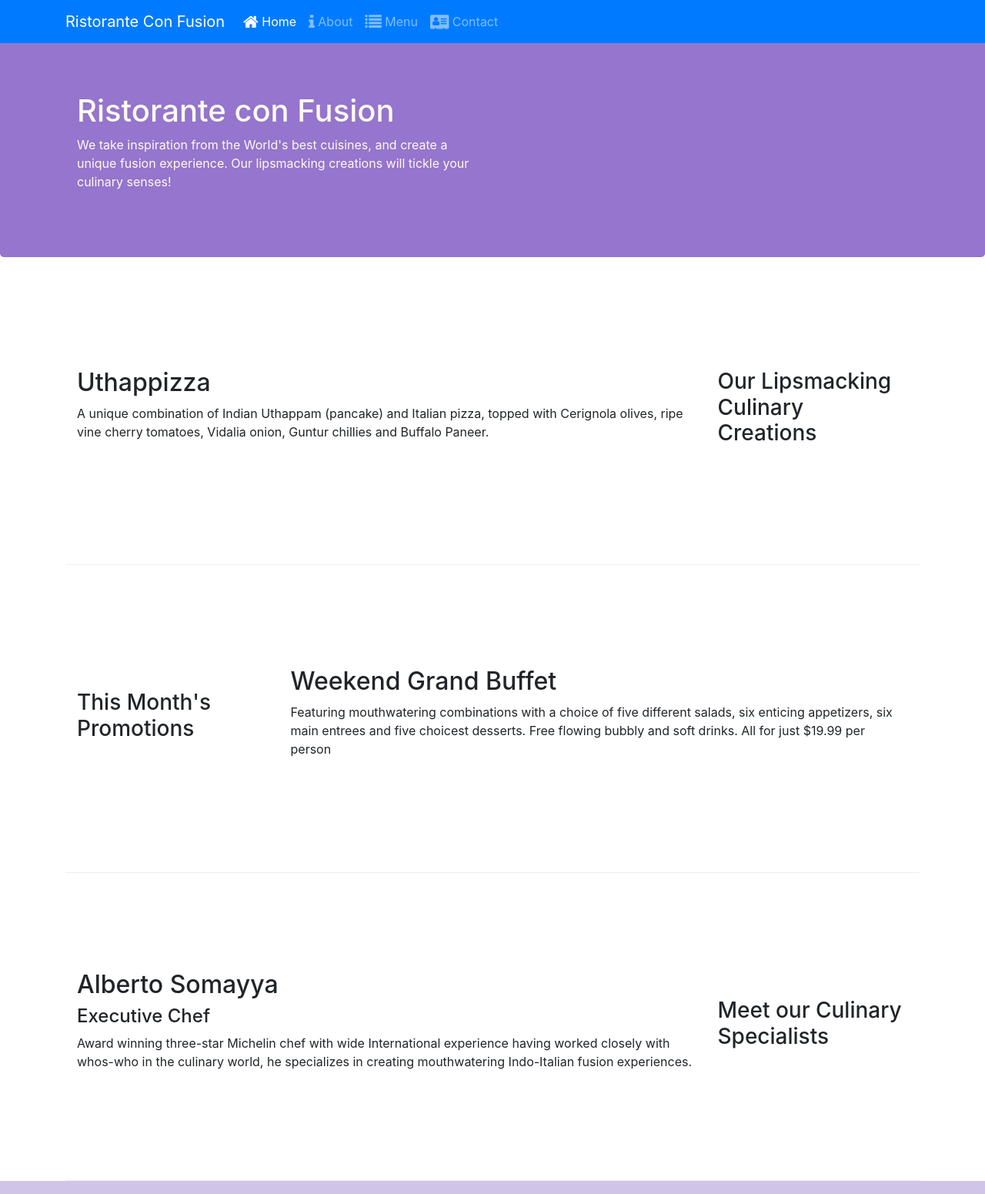
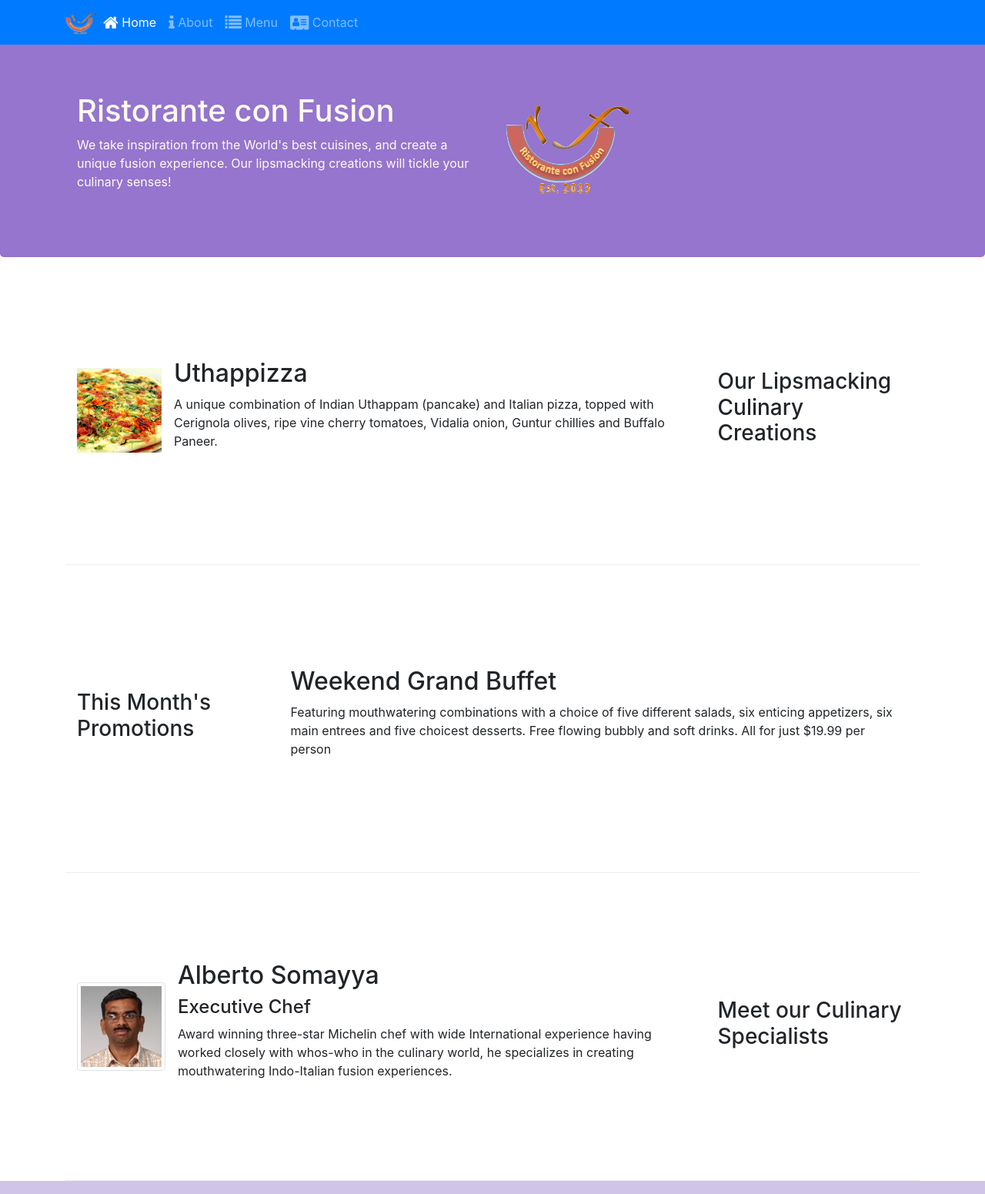
Before and after one commit to frankomackonelee/bootstrap4-coursera, a website: page index.html in a window 1280 px wide. Shown: the top 1551 px of the page at 77% size. Drawn offline with nearby package versions, Linux system fonts and the light colour scheme.

Commit message:
Images and Media

```diff
--- a/index.html
+++ b/index.html
@@ -21,7 +21,7 @@
             <button class="navbar-toggler" type="button" data-toggle="collapse" data-target="#Navbar">
                 <span class="navbar-toggler-icon"></span>
             </button>
-            <a class="navbar-brand" href="#">Ristorante Con Fusion</a>
+            <a class="navbar-brand mr-auto" href="#"><img src="img/logo.png" height="30" width="41"></a>
             <div class="collapse navbar-collapse" id="Navbar">
                 <ul class="navbar-nav mr-auto">
                     <li class="nav-item active"><a class="nav-link" href="#"><span class="fa fa-home fa-lg"></span> Home</a></li>
@@ -39,7 +39,8 @@
                     <h1>Ristorante con Fusion</h1>
                     <p>We take inspiration from the World's best cuisines, and create a unique fusion experience. Our lipsmacking creations will tickle your culinary senses!</p>
                 </div>
-                <div class="col-12 col-sm">
+                <div class="col-12 col-sm align-self-center">
+                        <img src="img/logo.png" class="img-fluid">
                 </div>
             </div>
         </div>
@@ -51,8 +52,17 @@
                 <h3>Our Lipsmacking Culinary Creations</h3>
             </div>
             <div class="col col-sm order-sm-first col-md">
-                <h2>Uthappizza</h2>
-                <p>A unique combination of Indian Uthappam (pancake) and Italian pizza, topped with Cerignola olives, ripe vine cherry tomatoes, Vidalia onion, Guntur chillies and Buffalo Paneer.</p>
+                <div class="media">
+                    <img class="d-flex mr-3 imb-thumbnail align-self-center"
+                    src="img/uthappizza.png" alt="Uthappizza">
+                    <div class="media-body">
+                        <h2 class="mt-0">Uthappizza</h2>
+                        <p class="d-none d-sm-block">A unique combination of Indian Uthappam (pancake) and
+                                Italian pizza, topped with Cerignola olives, ripe vine
+                                cherry tomatoes, Vidalia onion, Guntur chillies and
+                                Buffalo Paneer.</p>
+                    </div>
+                </div>
             </div>
         </div>
 
@@ -72,9 +82,18 @@
                 <h3>Meet our Culinary Specialists</h3>
             </div>
             <div class="col col-sm order-sm-first col-md">
-                <h2>Alberto Somayya</h2>
-                <h4>Executive Chef</h4>
-                <p>Award winning three-star Michelin chef with wide International experience having worked closely with whos-who in the culinary world, he specializes in creating mouthwatering Indo-Italian fusion experiences. </p>
+                <div class="media">
+                    <img class="d-flex mr-3 img-thumbnail align-self-center" src="img/alberto.png" alt="Alberto Somayya">
+                    <div class="media-body" >
+                            <h2 class="mt-0">Alberto Somayya</h2>
+                            <h4>Executive Chef</h4>
+                            <p class="d-none d-sm-block">Award winning three-star Michelin chef with wide
+                                International experience having worked closely with
+                                whos-who in the culinary world, he specializes in
+                                creating mouthwatering Indo-Italian fusion experiences.
+                                </p>
+                    </div>
+                </div>
             </div>
         </div>
     </div>
```
Also changed, not shown: aboutus.html (+3 -2 lines), contactus.html (+3 -2 lines), img/alberto.png (added), img/buffet.png (added), img/logo.png (added), img/uthappizza.png (added).
